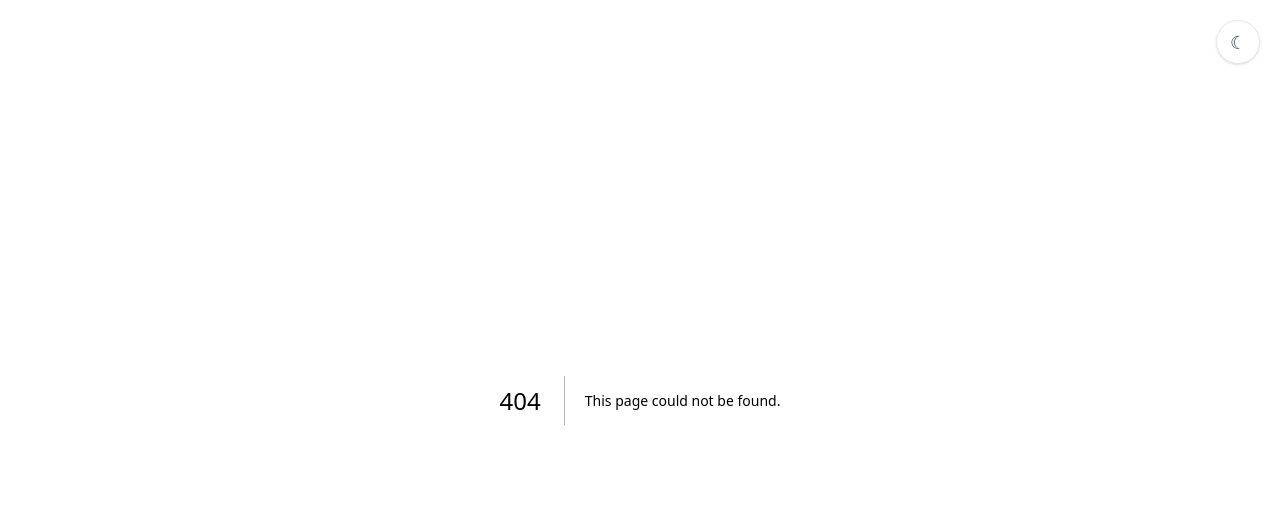
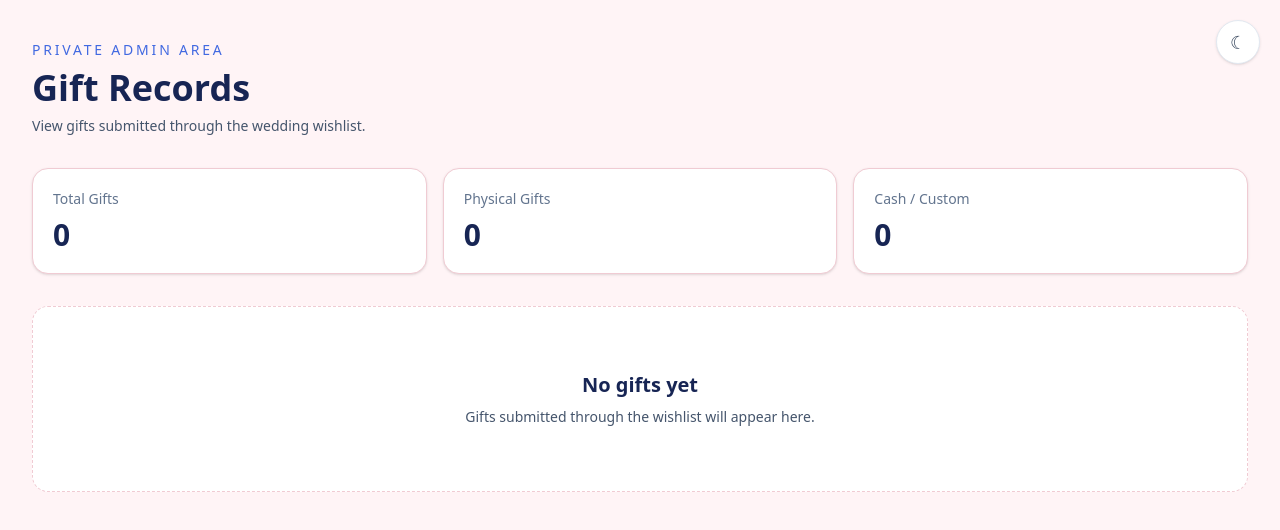
Before and after one commit to TeeCee1126/TC-26, a Next.js app: page /admin/gifts in a window 1280 px wide. Before the commit this address had no page. Shown: the top 530 px of the page. Built offline with nearby package versions, Linux system fonts and the light colour scheme.

Commit message:
feat: Add AdminGiftsPage component for managing gift records

```diff
--- /dev/null
+++ b/app/admin/gifts/page.tsx
@@ -0,0 +1,211 @@
+"use client";
+
+import { useEffect, useState } from "react";
+import { getStoredGifts } from "@/lib/gift-storage";
+import { GiftRecord } from "@/lib/gift";
+
+export default function AdminGiftsPage() {
+  const [gifts, setGifts] = useState<GiftRecord[]>([]);
+
+  useEffect(() => {
+    setGifts(getStoredGifts());
+  }, []);
+
+  function getGiftDetails(gift: GiftRecord) {
+    if (gift.type === "physical") {
+      return gift.itemName || "Physical Gift";
+    }
+
+    if (gift.type === "cash") {
+      return gift.amount ? `₦${gift.amount}` : "Cash Gift";
+    }
+
+    return gift.description || "Custom Gift";
+  }
+
+  function getGiftType(gift: GiftRecord) {
+    if (gift.type === "physical") {
+      return "Physical Gift";
+    }
+
+    if (gift.type === "cash") {
+      return "Cash Gift";
+    }
+
+    return "Custom Gift";
+  }
+
+  function formatDate(date: string) {
+    return new Date(date).toLocaleString("en-NG", {
+      dateStyle: "medium",
+      timeStyle: "short",
+    });
+  }
+
+  return (
+    <main className="min-h-screen px-5 py-10 sm:px-8">
+      <div className="mx-auto max-w-7xl">
+        {/* Header */}
+        <div className="mb-8">
+          <p className="mb-2 text-sm font-medium uppercase tracking-[0.2em] text-[#4169E1]">
+            Private Admin Area
+          </p>
+
+          <h1 className="text-3xl font-semibold text-[#172554] dark:text-white sm:text-4xl">
+            Gift Records
+          </h1>
+
+          <p className="mt-2 max-w-2xl text-sm text-slate-600 dark:text-slate-300">
+            View gifts submitted through the wedding wishlist.
+          </p>
+        </div>
+
+        {/* Summary */}
+        <div className="mb-8 grid gap-4 sm:grid-cols-3">
+          <div className="rounded-2xl border border-[#F0CBD3] bg-white p-5 shadow-sm dark:border-[#294274] dark:bg-[#10285C]">
+            <p className="text-sm text-slate-500 dark:text-slate-300">
+              Total Gifts
+            </p>
+
+            <p className="mt-2 text-3xl font-semibold text-[#172554] dark:text-white">
+              {gifts.length}
+            </p>
+          </div>
+
+          <div className="rounded-2xl border border-[#F0CBD3] bg-white p-5 shadow-sm dark:border-[#294274] dark:bg-[#10285C]">
+            <p className="text-sm text-slate-500 dark:text-slate-300">
+              Physical Gifts
+            </p>
+
+            <p className="mt-2 text-3xl font-semibold text-[#172554] dark:text-white">
+              {gifts.filter((gift) => gift.type === "physical").length}
+            </p>
+          </div>
+
+          <div className="rounded-2xl border border-[#F0CBD3] bg-white p-5 shadow-sm dark:border-[#294274] dark:bg-[#10285C]">
+            <p className="text-sm text-slate-500 dark:text-slate-300">
+              Cash / Custom
+            </p>
+
+            <p className="mt-2 text-3xl font-semibold text-[#172554] dark:text-white">
+              {
+                gifts.filter(
+                  (gift) =>
+                    gift.type === "cash" || gift.type === "custom",
+                ).length
+              }
+            </p>
+          </div>
+        </div>
+
+        {/* Empty State */}
+        {gifts.length === 0 ? (
+          <div className="rounded-2xl border border-dashed border-[#F0CBD3] bg-white px-6 py-16 text-center dark:border-[#294274] dark:bg-[#10285C]">
+            <h2 className="text-xl font-semibold text-[#172554] dark:text-white">
+              No gifts yet
+            </h2>
+
+            <p className="mt-2 text-sm text-slate-600 dark:text-slate-300">
+              Gifts submitted through the wishlist will appear here.
+            </p>
+          </div>
+        ) : (
+          <div className="overflow-hidden rounded-2xl border border-[#F0CBD3] bg-white shadow-sm dark:border-[#294274] dark:bg-[#10285C]">
+            <div className="overflow-x-auto">
+              <table className="min-w-[1100px] w-full text-left">
+                <thead className="border-b border-[#F0CBD3] bg-[#FFF4F6] dark:border-[#294274] dark:bg-[#0B1F4D]">
+                  <tr>
+                    <th className="px-5 py-4 text-sm font-semibold text-[#172554] dark:text-white">
+                      Type
+                    </th>
+
+                    <th className="px-5 py-4 text-sm font-semibold text-[#172554] dark:text-white">
+                      Gift / Item
+                    </th>
+
+                    <th className="px-5 py-4 text-sm font-semibold text-[#172554] dark:text-white">
+                      Giver
+                    </th>
+
+                    <th className="px-5 py-4 text-sm font-semibold text-[#172554] dark:text-white">
+                      Phone
+                    </th>
+
+                    <th className="px-5 py-4 text-sm font-semibold text-[#172554] dark:text-white">
+                      Timing
+                    </th>
+
+                    <th className="px-5 py-4 text-sm font-semibold text-[#172554] dark:text-white">
+                      Status
+                    </th>
+
+                    <th className="px-5 py-4 text-sm font-semibold text-[#172554] dark:text-white">
+                      Date
+                    </th>
+                  </tr>
+                </thead>
+
+                <tbody>
+                  {gifts.map((gift, index) => (
+                    <tr
+                      key={`${gift.createdAt}-${index}`}
+                      className="border-b border-[#F0CBD3] last:border-b-0 dark:border-[#294274]"
+                    >
+                      <td className="px-5 py-5">
+                        <span className="inline-flex rounded-full bg-[#E9A6B5]/20 px-3 py-1 text-xs font-medium text-[#172554] dark:text-pink-200">
+                          {getGiftType(gift)}
+                        </span>
+                      </td>
+
+                      <td className="max-w-xs px-5 py-5">
+                        <p className="font-medium text-[#172554] dark:text-white">
+                          {getGiftDetails(gift)}
+                        </p>
+
+                        {gift.type === "custom" && gift.description && (
+                          <p className="mt-1 text-xs text-slate-500 dark:text-slate-300">
+                            Custom request
+                          </p>
+                        )}
+                      </td>
+
+                      <td className="px-5 py-5">
+                        <p className="font-medium text-[#172554] dark:text-white">
+                          {gift.name}
+                        </p>
+
+                        {gift.anonymous && (
+                          <p className="mt-1 text-xs text-slate-500 dark:text-slate-300">
+                            Anonymous gift
+                          </p>
+                        )}
+                      </td>
+
+                      <td className="px-5 py-5 text-sm text-slate-600 dark:text-slate-300">
+                        {gift.phone || "—"}
+                      </td>
+
+                      <td className="px-5 py-5 text-sm text-slate-600 dark:text-slate-300">
+                        {gift.giftTiming}
+                      </td>
+
+                      <td className="px-5 py-5">
+                        <span className="inline-flex rounded-full bg-blue-100 px-3 py-1 text-xs font-medium capitalize text-blue-800 dark:bg-blue-900/40 dark:text-blue-200">
+                          {gift.status}
+                        </span>
+                      </td>
+
+                      <td className="whitespace-nowrap px-5 py-5 text-sm text-slate-600 dark:text-slate-300">
+                        {formatDate(gift.createdAt)}
+                      </td>
+                    </tr>
+                  ))}
+                </tbody>
+              </table>
+            </div>
+          </div>
+        )}
+      </div>
+    </main>
+  );
+}
```
